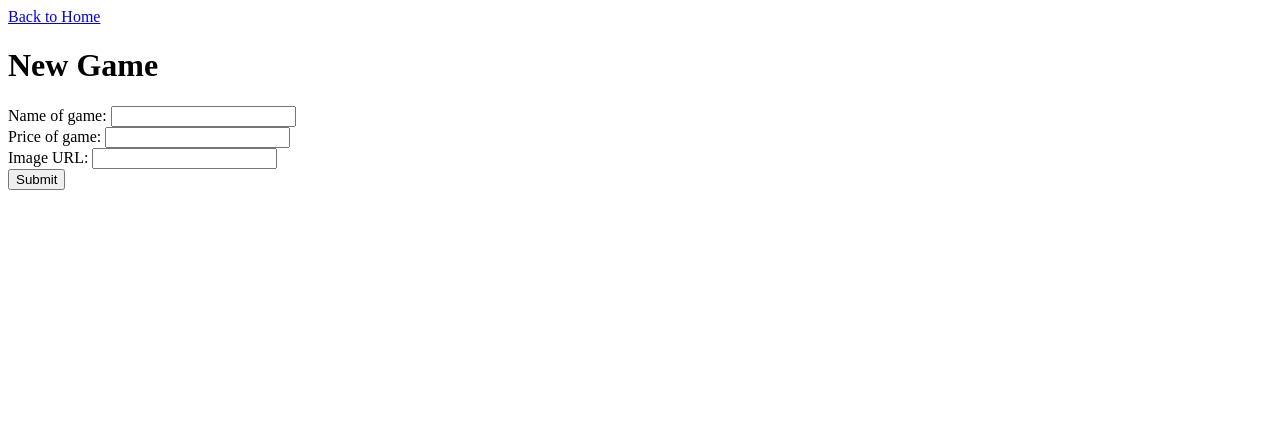
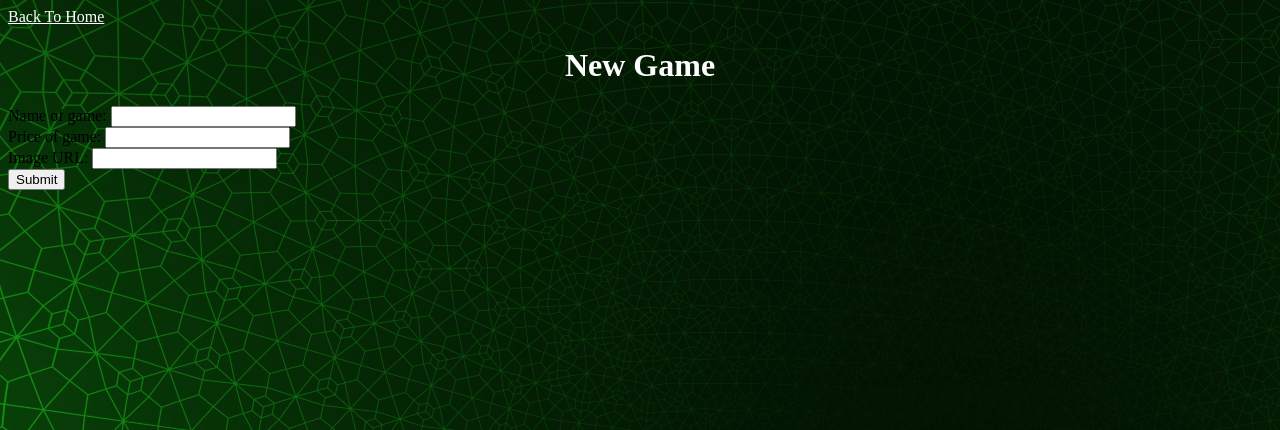
Before and after one commit to JericHunter/Contractor, a Flask app: page /new-game in a window 1280 px wide. Shown: the top 430 px of the page. Run offline with Flask 2, Linux system fonts and the light colour scheme.

Commit message:
been doin some css

```diff
--- a/static/style.css
+++ b/static/style.css
@@ -0,0 +1,26 @@
+body {
+  background-image:url('ogxb.png');
+}
+
+.gamegrid{
+  display:grid;
+  grid-template-columns: repeat(3, 1fr);
+  grid-template: 10px 5px;
+  grid-gap: 15px;
+  justify-content: center;
+
+}
+
+h1{
+    color:white;
+    text-align: center;
+}
+.newgame{
+    color:white;
+}
+.backtohome{
+    color:white;
+}
+.gamename{
+    color:white;
+}
--- a/templates/base.html
+++ b/templates/base.html
@@ -1,7 +1,7 @@
 <!DOCTYPE html>
 <head>
     <title>OGXB</title>
-    <link rel="stylesheet" src="static/style.css">
+    <link rel="stylesheet" href="{{ url_for('static', filename= 'style.css') }}">
 </head>
 <body>
     {% block content %}{% endblock %}
--- a/templates/new_game.html
+++ b/templates/new_game.html
@@ -2,11 +2,11 @@
 
 {% block content %}
 
-<a href="/">Back to Home</a>
+<a href="/" class="backtohome">Back To Home</a>
 
 <h1>New Game</h1>
 
-<form action="/new-game" method="POST">
+<form action="/new-game" method="POST" class="searchbar">
     Name of game: <input type="text" name="name"><br>
     Price of game: <input type="number" name="price"><br>
     Image URL: <input type="text" name="img_url"><br>
--- a/templates/show_game.html
+++ b/templates/show_game.html
@@ -2,7 +2,7 @@
 
 {% block content %}
 
-<a href="/">Back to Home</a>
+<a href="/" class="backtohome">Back To Home</a>
 
 <h1>Game: {{game.name}}</h1>
 
```
Also changed, not shown: templates/index.html (+7 -7 lines), static/ogxb.png (added).
